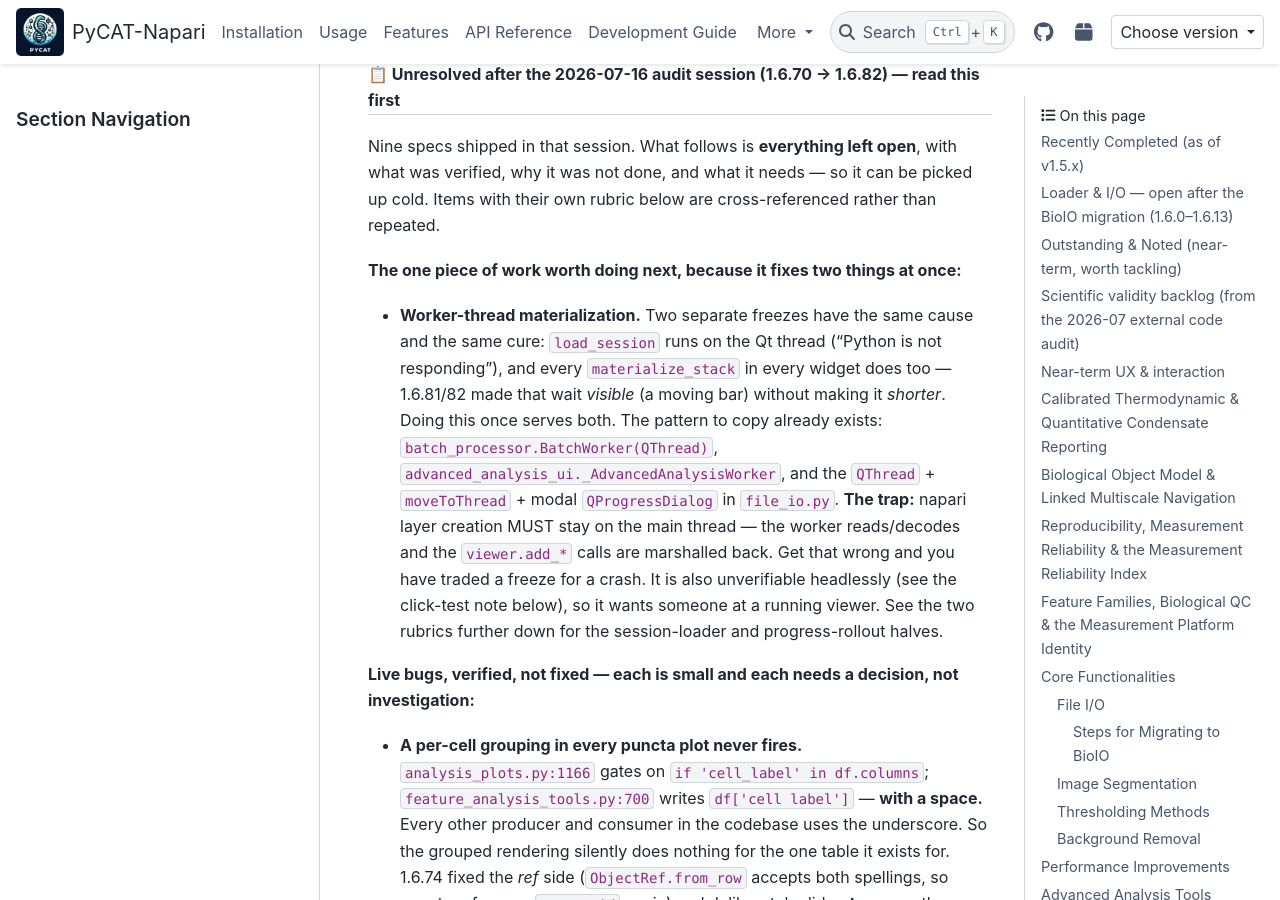
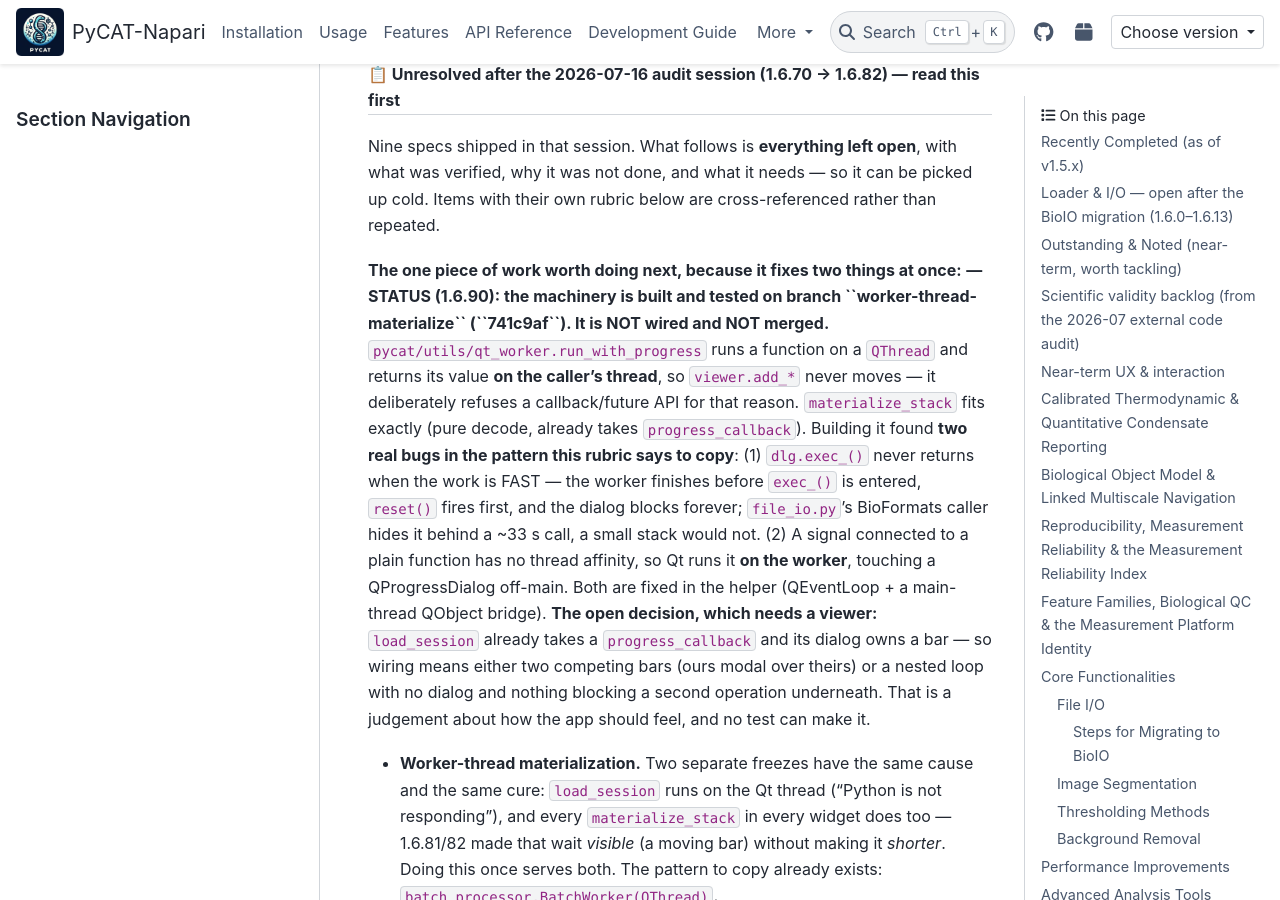
Before and after one commit to BanerjeeLab-repertoire/pycat-napari, a Sphinx documentation site: the page built from docs/source/development/roadmap.rst, in a window 1280 px wide and 900 px high, scrolled down 5437 px. Built offline with Sphinx 7.4.7 and the PyData theme 0.15.4, drawn with Linux system fonts in a browser that asks for light colours.

Commit message:
docs: record the worker-thread status and the one decision it needs
The machinery is built and tested on branch worker-thread-materialize (741c9af),
not wired and not merged. Records what building it found -- two real bugs in the
very pattern the roadmap said to copy (a fast-work hang in dlg.exec_(), and
plain-function slots running on the worker thread and touching a QProgressDialog)
-- and the open decision that needs a running viewer: load_session already owns a
progress bar, so wiring means either two competing bars or a nested loop with
nothing blocking input.

Co-Authored-By: Claude Opus 4.8 (1M context) <noreply@anthropic.com>

```diff
--- a/docs/source/development/roadmap.rst
+++ b/docs/source/development/roadmap.rst
@@ -185,6 +185,21 @@ why it was not done, and what it needs — so it can be picked up cold. Items wi
 below are cross-referenced rather than repeated.
 
 **The one piece of work worth doing next, because it fixes two things at once:**
+**— STATUS (1.6.90): the machinery is built and tested on branch ``worker-thread-materialize``
+(``741c9af``). It is NOT wired and NOT merged.** ``pycat/utils/qt_worker.run_with_progress`` runs a
+function on a ``QThread`` and returns its value **on the caller's thread**, so ``viewer.add_*`` never
+moves — it deliberately refuses a callback/future API for that reason. ``materialize_stack`` fits
+exactly (pure decode, already takes ``progress_callback``). Building it found **two real bugs in the
+pattern this rubric says to copy**: (1) ``dlg.exec_()`` never returns when the work is FAST — the
+worker finishes before ``exec_()`` is entered, ``reset()`` fires first, and the dialog blocks forever;
+``file_io.py``'s BioFormats caller hides it behind a ~33 s call, a small stack would not. (2) A signal
+connected to a plain function has no thread affinity, so Qt runs it **on the worker**, touching a
+QProgressDialog off-main. Both are fixed in the helper (QEventLoop + a main-thread QObject bridge).
+**The open decision, which needs a viewer:** ``load_session`` already takes a ``progress_callback``
+and its dialog owns a bar — so wiring means either two competing bars (ours modal over theirs) or a
+nested loop with no dialog and nothing blocking a second operation underneath. That is a judgement
+about how the app should feel, and no test can make it.
+
 
 * **Worker-thread materialization.** Two separate freezes have the same cause and the same cure:
   ``load_session`` runs on the Qt thread ("Python is not responding"), and every
```
